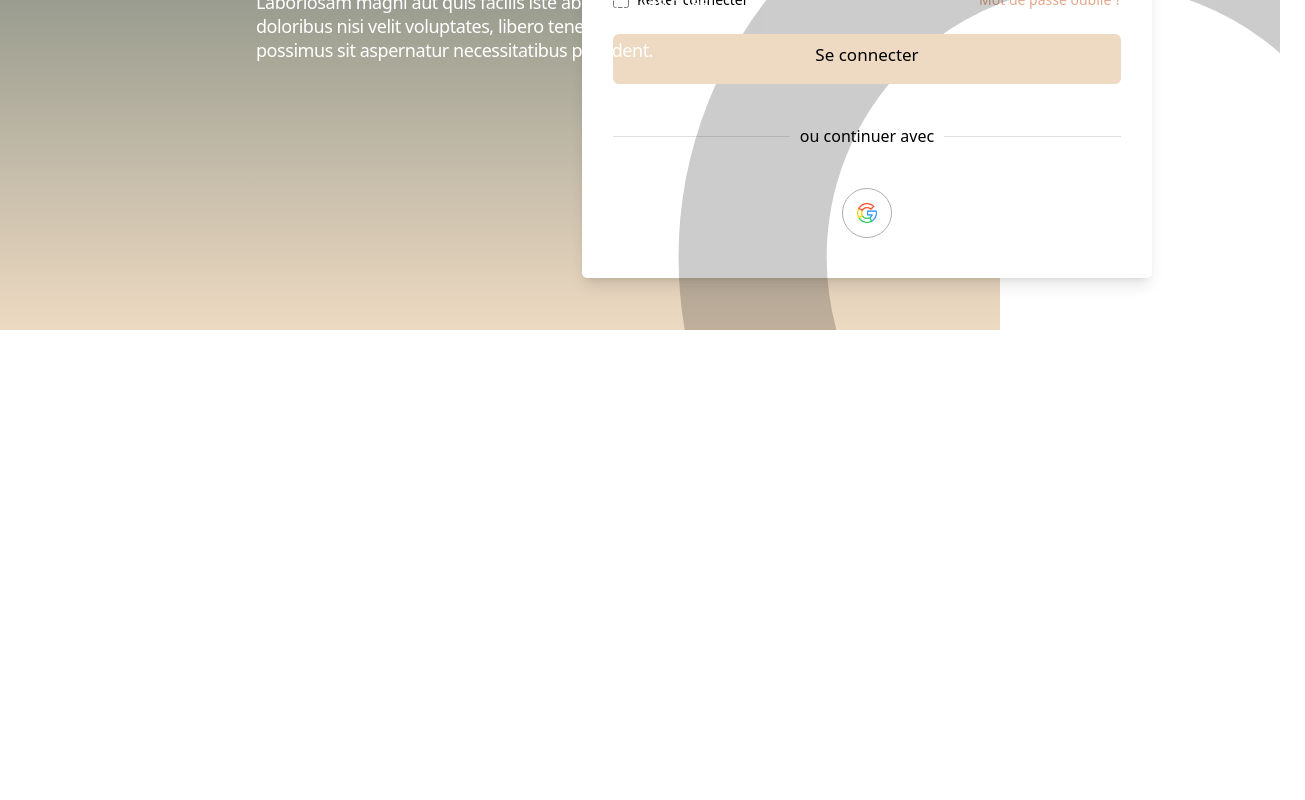
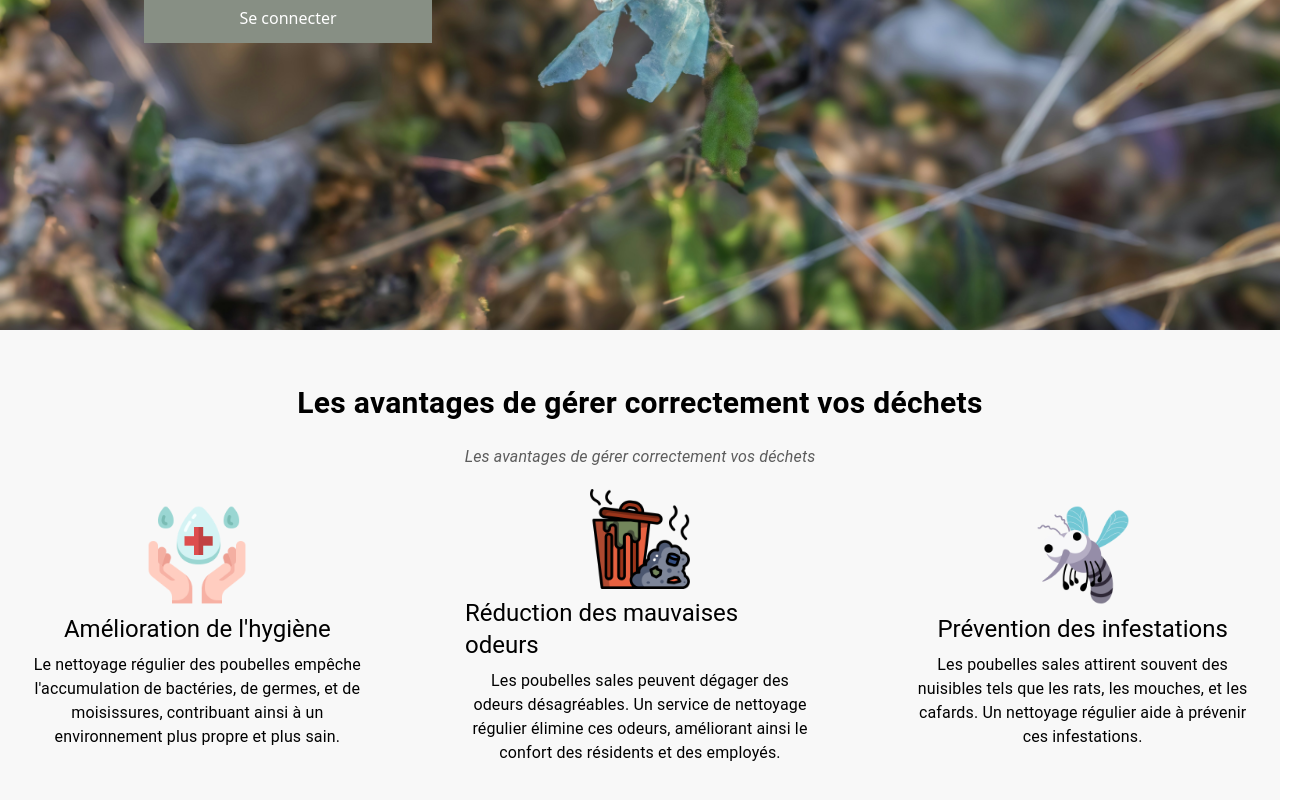
Before and after one commit to IzzoBio/frontend, a React (Vite) app: page / in a window 1280 px wide. Before the commit this address led to /login. Shown: the part 470-1270 px from the top of the page, 1305 px wide, since content can reach past the window. Before the commit the page ends 800 px from the top, so only its background shows below. Built offline with nearby package versions, Linux system fonts and the light colour scheme.

Commit message:
fix: resolve the dimension conflit

```diff
--- a/src/app/Landing/Services.jsx
+++ b/src/app/Landing/Services.jsx
@@ -6,26 +6,32 @@
 
 const data = [
     {
-        image: './1.jpg',
-        title: 'Iphone 5G Phone',
+        image: '/instru.jpg',
+        title: 'Champion des Astuces Pro',
+        description: 'Des actualités enrichies de conseils quotidiens pour le bien-être de l’environnement et de la vie, incluant des remèdes naturels et des astuces adaptées aux variations climatiques pour une meilleure harmonie avec notre planète.'
     },
     {
-        image: '/2.jpg',
-        title: 'Samsung 5G Phone',
+        image: '/calnedar.jpg',
+        title: 'Planificateur des Ramassages Efficaces',
+        description: 'Un outil intelligent optimisant la collecte des déchets en ajustant les itinéraires des camions selon les besoins communautaires et les contraintes environnementales, réduisant les émissions de carbone et améliorant la propreté des rues.'
     },
     {
-        image: '/3.jpg',
-        title: 'Intel 5G Phone',
+        image: '/appel.jpg',
+        title: 'Ramassage sur Demande',
+        description: 'Un service flexible permettant aux citoyens de demander la collecte de déchets à la demande, incluant encombrants, matériaux recyclables et déchets verts, pour une planification personnalisée et une gestion plus efficace des ressources.'
     },
     {
-        image: '/4.jpg',
-        title: 'Poco 5G Phone',
+        image: '/poubelle.jpg',
+        title: 'Renouvellement des Conteneurs de Déchets',
+        description: 'Un programme modernisant les conteneurs de déchets avec des matériaux durables et des designs ergonomiques pour faciliter le tri sélectif et encourager la participation des citoyens, construisant ainsi un avenir plus propre et respectueux de l"environnement.'
     },
     {
-        image: '/5.jpg',
-        title: 'Techno 5G Phone',
-    }
-]
+        image: '/money.jpg',
+        title: 'Avantages à Obtenir en Collectif',
+        description: 'En collaborant pour protéger l’environnement, nous bénéficions d’économies d’échelle, d’une sensibilisation accrue et d’une meilleure efficacité dans les solutions durables, renforçant ainsi notre capacité collective à préserver notre planète. '
+    },
+
+];
 
 function Services() {
     let sliderRef = useRef(null);
@@ -55,17 +61,17 @@
                 <Slider ref={slider => (sliderRef = slider)} {...settings}>
                     {
                         data.map((item, index) => (
-                            <div key={index} className='p-10 shadow-md w-[500px] mt-10'>
-                                <div>
-                                    <img src={item.image} className='w-[500px] h-[400px] object-contain block m-auto ' />
+                            <div key={index} className='p-5 shadow-md w-[300px] h-auto mt-10'>
+                                <div className="flex justify-center">
+                                    <img src={item.image} className='w-full h-[200px] object-cover' />
                                 </div>
 
-                                <div className='p-6 bg-blue-600'>
-                                    <p className='font-semibold text-white text-center'>{item.title}</p>
+                                <div className='p-3 bg-blue-600 flex flex-col justify-center h-full'>
+                                    <p className='font-semibold text-[black] text-center mb-2'>{item.title}</p>
+                                    <p className='font-medium text-[black] text-center'>{item.description}</p>
                                 </div>
                             </div>
-                        )
-                        )
+                        ))
                     }
                 </Slider>
             </div>
--- a/src/components/Hero/Hero.jsx
+++ b/src/components/Hero/Hero.jsx
@@ -29,7 +29,7 @@
                 <p className="italic text-sm mt-4">Call us</p>
                 <p className="text-2xl">1-800-123-4567</p>
                 <button
-                onClick={navigate("/login")}
+                onClick={() =>navigate("/login")}
                 className="mt-4 w-72 bg-green-500 h-[50px] border border-green-500 text-[white] hover:bg-green-600 hover:border-green-700">Se connecter</button>
             </div>
         </div>
--- a/src/components/Navbar/Navbar.jsx
+++ b/src/components/Navbar/Navbar.jsx
@@ -40,7 +40,7 @@
                 </div>
                 <ul className={`flex flex-col md:flex-row absolute md:static left-0 top-20 w-full md:w-auto transition-transform duration-300 ${click ? "translate-x-0" : "-translate-x-full"} md:transform-none`}>
                     <li className="py-4 md:py-0 md:px-4 font-medium">
-                        <a href="/" onClick={closeMenu} className={`hover:border-b-2 border-champagne-600 ${isScrolled ? 'text-black' : 'text-white'}`}>Home</a>
+                        <a href="/home" onClick={closeMenu} className={`hover:border-b-2 border-champagne-600 ${isScrolled ? 'text-black' : 'text-white'}`}>Home</a>
                     </li>
                     <li className="py-4 md:py-0 md:px-4 font-medium">
                         <a href="#about" onClick={closeMenu} className={`hover:border-b-2 border-champagne-600 ${isScrolled ? 'text-black' : 'text-white'}`}>About</a>
--- a/src/components/Sidebar/Sidebar.jsx
+++ b/src/components/Sidebar/Sidebar.jsx
@@ -9,6 +9,10 @@
         setActiveItem(item);
     };
 
+    const handleLogout = () => {
+        navigate('/login');
+    };
+
     return (
         <div className="w-[300px] bg-green-700 p-6 border-r border-[white] flex flex-col justify-between h-[100vh]">
             <div>
@@ -18,10 +22,10 @@
                 </div>
                 <ul>
                     <li
-                        className={`py-2 text-[white]  cursor-pointer h-[50px] ${activeItem === 'Accueil' ? 'border-r-2 border-gray-200 font-bold' : 'hover:border-r-2 border-gray-200'}`}
+                        className={`py-2 text-[white] cursor-pointer h-[50px] ${activeItem === 'Accueil' ? 'border-r-2 border-gray-200 font-bold' : 'hover:border-r-2 border-gray-200'}`}
                         onClick={() => handleClick('Accueil')}
                     >
-                    <Link to={"/home"}>Accueil</Link>
+                        <Link to={"/home"}>Accueil</Link>
                     </li>
                     <li
                         className={`py-2 text-[white] cursor-pointer h-[50px] ${activeItem === 'Profile' ? 'border-r-2 border-gray-200 font-bold' : 'hover:border-r-2 border-gray-200'}`}
@@ -31,7 +35,7 @@
                     </li>
                     <li
                         className={`py-2 text-[white] cursor-pointer h-[50px] ${activeItem === 'Enregistrement' ? 'bg-gray-200 text-white border-r-2 border-gray-200 font-bold' : 'hover:bg-gray-200 hover:text-white hover:border-r-2 border-gray-200'}`}
-                        onClick={() => handleClick('Enregistrement','favoris')}
+                        onClick={() => handleClick('Enregistrement')}
                     >
                         <Link to={"/favoris"}>Enregistrement</Link>
                     </li>
@@ -50,7 +54,13 @@
                 </ul>
             </div>
             <div className="text-center border-t border-[white]">
-                <p className="text-sm text-[white] font-bold text-[16px] text-center mt-5">Se déconnecter</p>
+                <button
+                    onClick={handleLogout}
+                    className="flex items-center justify-center text-sm text-[white] font-bold text-[16px] text-center mt-5 space-x-2"
+                >
+                    <img src="..\login.png" alt="Logout Icon" className="w-[20px] h-[20px]" />
+                    <span>Se déconnecter</span>
+                </button>
             </div>
         </div>
     );
```
Also changed, not shown: public/login.png (added), 1 other file (tests, documents, lock files or other folders).
